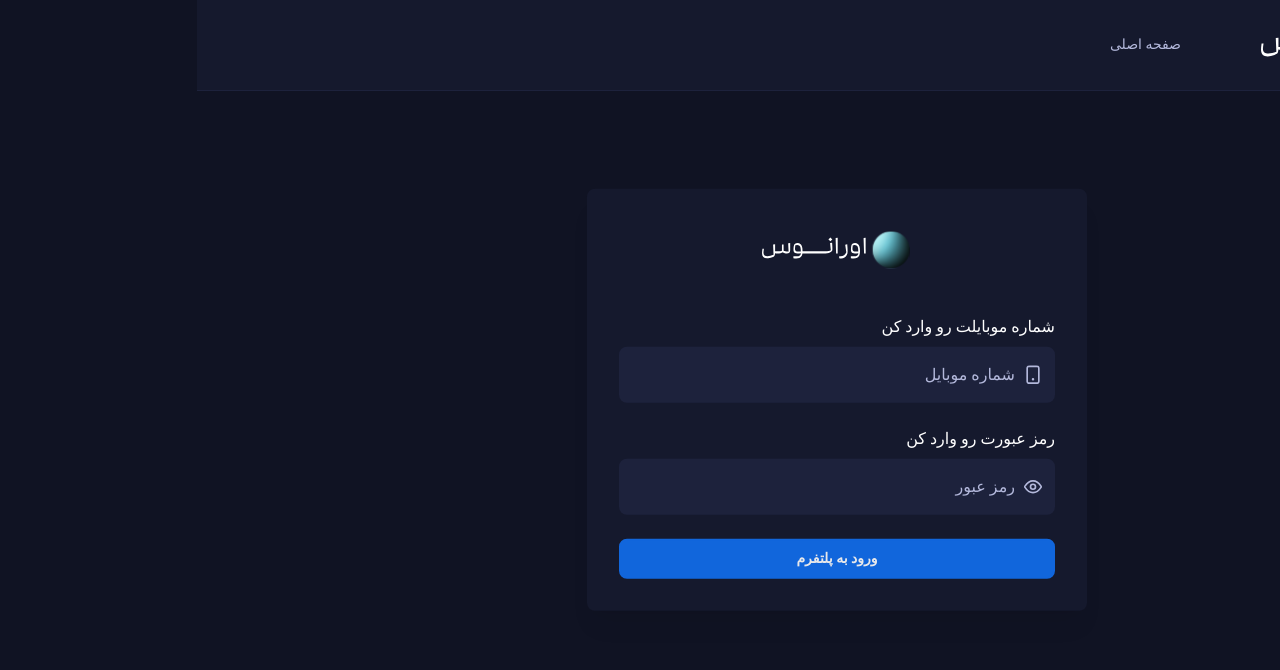
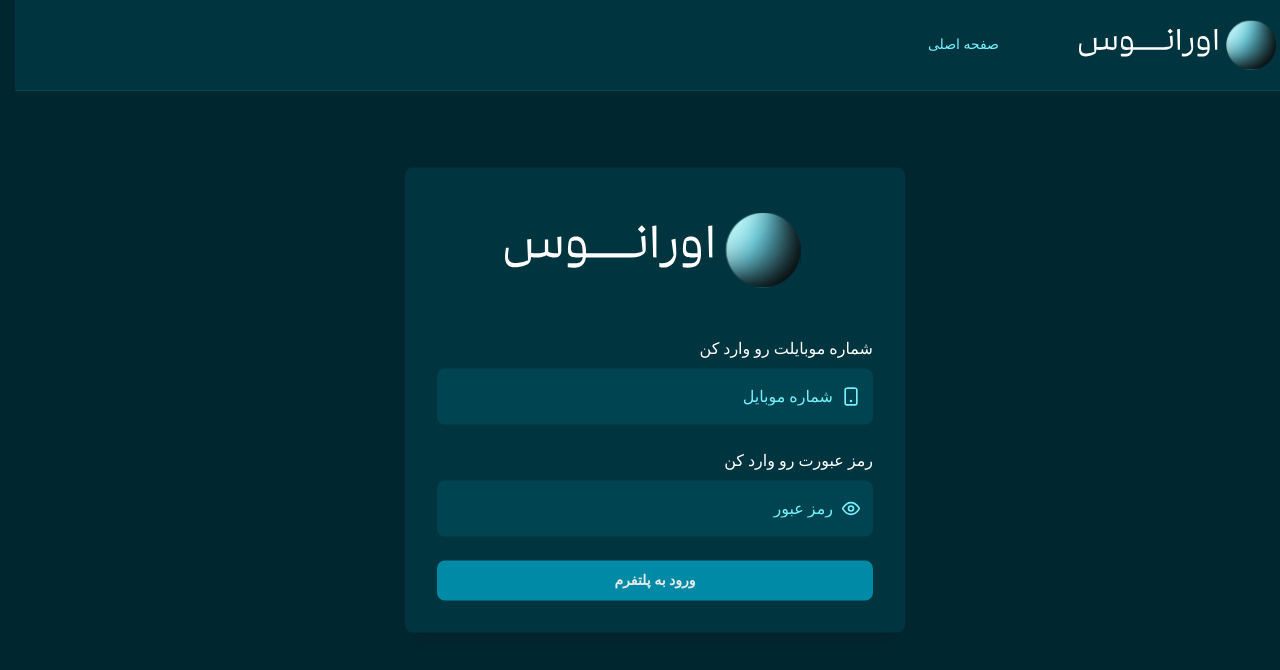
Before and after one commit to MoeeinAali/NextJS-Auth, a Next.js app: page /signin in a window 1280 px wide. Shown: the top 670 px of the page. Built offline with nearby package versions, Linux system fonts and the light colour scheme; no server answers.

Commit message:
[FIX] colors

```diff
--- a/src/app/(auth)/template.tsx
+++ b/src/app/(auth)/template.tsx
@@ -1,25 +1,22 @@
 import Logo from "@/app/_assets/logo.svg";
-import { ReactNode } from "react";
+import {ReactNode} from "react";
 import Image from "next/image";
-import Link from "next/link";
 
 type Props = {
     children: ReactNode;
 };
 
-export default function AuthTemplate({ children }: Props) {
+export default function AuthTemplate({children}: Props) {
     return (
-    <div className="flex flex-col xl:fixed xl:left-1/2 xl:-translate-x-1/2 xl:top-1/2 xl:-translate-y-1/2 fade-in items-center container  xl:max-w-[500px] self-stretch xl:bg-secondary-870 xl:p-8 xl:rounded-lg xl:shadow-xl xl:shadow-black/5">
-      {/* <BlurBack/> */}
-      <Link href="/">
+        <div
+            className="flex flex-col fixed left-1/2 -translate-x-1/2 xl:top-1/2 xl:-translate-y-1/2 fade-in items-center container  xl:max-w-[500px] self-stretch xl:bg-secondary-870 xl:p-8 xl:rounded-lg xl:shadow-xl xl:shadow-black/5">
             <Image
                 src={Logo}
-          width={150}
+                width={300}
                 height={87.52}
                 alt=""
                 className="mt-12 xl:mt-2 mb-24 xl:mb-5"
             />
-      </Link>
             {children}
         </div>
     );
--- a/src/app/globals.css
+++ b/src/app/globals.css
@@ -1,45 +1,47 @@
 @import "tailwindcss";
+
 
 :root {
     --uranus-base-white: #fff;
     --uranus-base-black: oklch(0 0 0 / 1);
-  --uranus-gray-blue-300: oklch(79.02% 0.0499 278.79);
-  --uranus-gray-blue-400: oklch(0.6 0.1 276.31 / 1);
-  --uranus-gray-blue-600: oklch(0.42 0.1 274.88 / 1);
-  --uranus-gray-blue-700: oklch(0.39 0.09 274.07 / 1);
-  --uranus-gray-blue-800: oklch(0.32 0.07 274.09 / 1);
-  --uranus-gray-blue-850: oklch(0.26 0.05 274.39 / 1);
-  --uranus-gray-blue-870: oklch(0.22 0.04 274.59 / 1);
-  --uranus-gray-blue-900: oklch(19.25% 0.0327 274.82);
-  --uranus-blue-600: oklch(0.57 0.21 258.93 / 1);
-  --uranus-primary: oklch(0.57 0.21 258.93 / 1);
-  --uranus-blue-700: oklch(0.51 0.2 260.89 / 1);
 
-  --uranus-blue-light-400: oklch(0.76 0.14 232.13 / 1);
-  --uranus-blue-light-500: oklch(0.69 0.15 238.37 / 1);
+    --uranus-gray-blue-300: oklch(90% 0.12 215);
+    --uranus-gray-blue-400: oklch(75% 0.14 215 / 1);
+    --uranus-gray-blue-600: oklch(60% 0.12 215 / 1);
+    --uranus-gray-blue-700: oklch(50% 0.10 215 / 1);
+    --uranus-gray-blue-800: oklch(40% 0.08 215 / 1);
+    --uranus-gray-blue-850: oklch(35% 0.07 215 / 1);
+    --uranus-gray-blue-870: oklch(30% 0.06 215 / 1);
+    --uranus-gray-blue-900: oklch(25% 0.05 215);
 
-  --uranus-g-61-first: oklch(0.58 0.3 308.1 / 1);
-  --uranus-g-61-second: oklch(0.59 0.21 273.59 / 1);
-  --uranus-g-61-third: oklch(0.83 0.14 202.84 / 1);
+    --uranus-blue-600: oklch(0.57 0.21 205 / 1);
+    --uranus-primary: oklch(0.57 0.21 205 / 1);
+    --uranus-blue-700: oklch(0.51 0.2 205 / 1);
 
-  --uranus-g-62-first: oklch(0.37 0.26 264.29 / 1);
-  --uranus-g-62-second: oklch(0.43 0.27 264.84 / 1);
-  --uranus-g-62-third: oklch(0.83 0.14 202.84 / 1);
+    --uranus-blue-light-400: oklch(0.76 0.14 210 / 1);
+    --uranus-blue-light-500: oklch(0.69 0.15 210 / 1);
 
-  --uranus-g-82-first: oklch(0.9 0.13 183.4 / 1);
-  --uranus-g-82-second: oklch(0.62 0.21 279.99 / 1);
+    --uranus-g-61-first: oklch(0.58 0.3 308 / 1);
+    --uranus-g-61-second: oklch(0.59 0.21 274 / 1);
+    --uranus-g-61-third: oklch(0.83 0.14 203 / 1);
 
-  --uranus-g-gray-first: oklch(0.26 0.05 274.39 / 1);
-  --uranus-g-gray-second: oklch(0.22 0.04 274.59 / 1);
+    --uranus-g-62-first: oklch(0.37 0.26 264 / 1);
+    --uranus-g-62-second: oklch(0.43 0.27 265 / 1);
+    --uranus-g-62-third: oklch(0.83 0.14 203 / 1);
 
-  --uranus-green-500: oklch(0.87 0.17 143.38 / 1);
-  --uranus-green-600: oklch(0.67 0.16 155.59 / 1);
-  --uranus-orange-500: oklch(0.75 0.17 62.11 / 1);
-  --uranus-orange-400: oklch(0.81 0.16 75.65 / 1);
+    --uranus-g-82-first: oklch(0.9 0.13 183 / 1);
+    --uranus-g-82-second: oklch(0.62 0.21 280 / 1);
 
-  --uranus-pink-500: oklch(0.67 0.23 342.29 / 1);
+    --uranus-g-gray-first: oklch(0.26 0.05 274 / 1);
+    --uranus-g-gray-second: oklch(0.22 0.04 275 / 1);
 
-  --uranus-rose-500: oklch(0.64 0.21 28.54 / 1);
+    --uranus-green-500: oklch(0.87 0.17 143 / 1);
+    --uranus-green-600: oklch(0.67 0.16 156 / 1);
+    --uranus-orange-500: oklch(0.75 0.17 62 / 1);
+    --uranus-orange-400: oklch(0.81 0.16 76 / 1);
+
+    --uranus-pink-500: oklch(0.67 0.23 342 / 1);
+    --uranus-rose-500: oklch(0.64 0.21 29 / 1);
 
     --fade-speed: 0.4s;
 
@@ -49,6 +51,7 @@
             transparent
     );
 }
+
 
 @theme inline {
     --font-*: initial;
```
Lines whose indentation alone changed are shown as unchanged.
